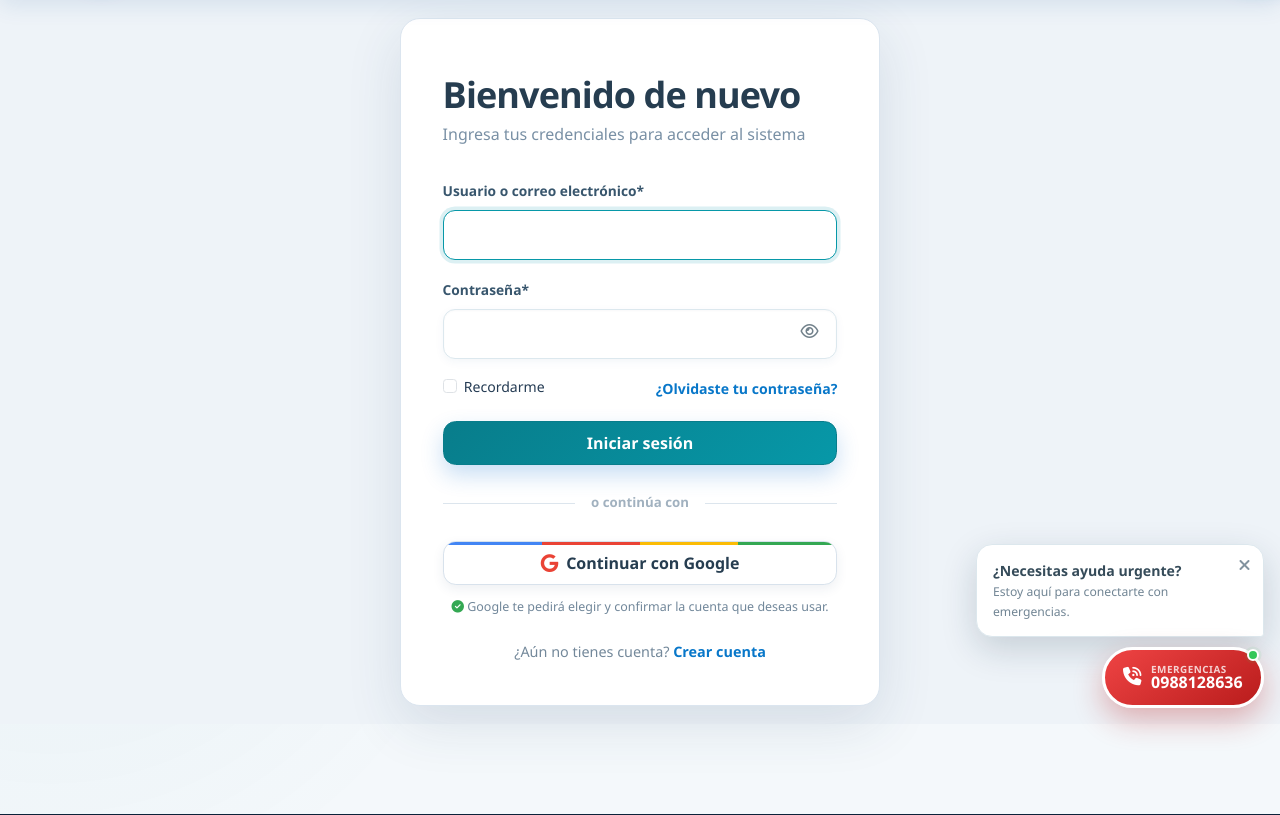
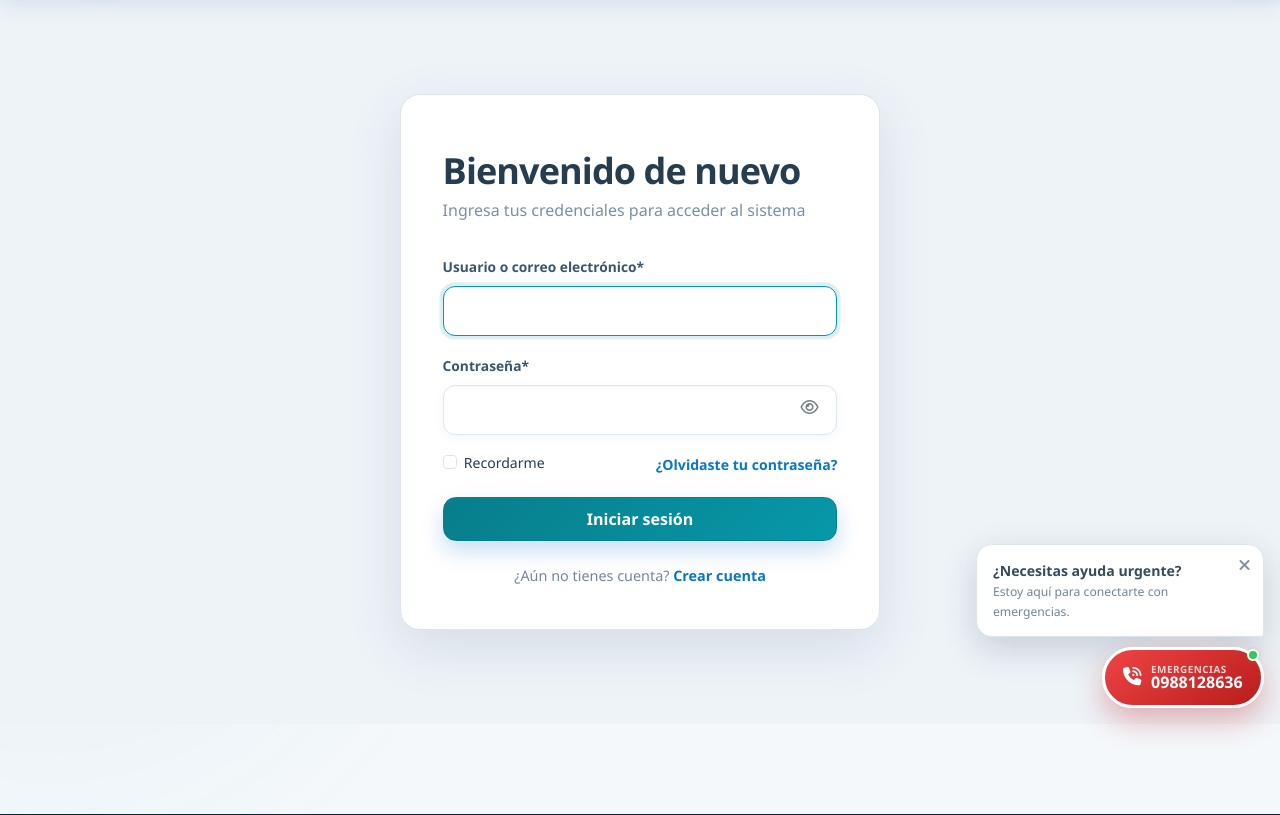
Before and after one commit to alexismacas2020-sudo/Clinica, a Django app: page /usuarios/login/ in a window 1280 px wide; the page is wider, and only the part inside the window is pictured. Shown: the part 76-891 px from the top of that part. Run offline with Django 5.2, Linux system fonts and the light colour scheme; data comes from the database, SQL or seed files in the repository; parts of the project's set-up code (start-up, migrations or seed data) failed here and were passed over; some libraries are stand-ins or nearby versions.

Commit message:
Corregir configuración OAuth de Google en producción

```diff
--- a/apps/usuarios/context_processors.py
+++ b/apps/usuarios/context_processors.py
@@ -1,12 +1,18 @@
 from django.urls import reverse
 from django.conf import settings
+from django.db import OperationalError, ProgrammingError
 from allauth.socialaccount.models import SocialApp
 
 from .models import Perfil
 
 
 def usuario_contexto(request):
-    google_login_disponible = bool(settings.GOOGLE_OAUTH_CLIENT_ID and settings.GOOGLE_OAUTH_CLIENT_SECRET) or SocialApp.objects.filter(provider="google").exists()
+    google_login_disponible = bool(settings.GOOGLE_OAUTH_CLIENT_ID and settings.GOOGLE_OAUTH_CLIENT_SECRET)
+    if not google_login_disponible:
+        try:
+            google_login_disponible = SocialApp.objects.filter(provider="google", sites__id=settings.SITE_ID).exists()
+        except (OperationalError, ProgrammingError):
+            google_login_disponible = False
     if not request.user.is_authenticated:
         return {"perfil_actual": None, "url_panel_usuario": None, "google_login_disponible": google_login_disponible}
     perfil, _ = Perfil.objects.get_or_create(
--- a/apps/usuarios/tests.py
+++ b/apps/usuarios/tests.py
@@ -1,5 +1,5 @@
 from django.contrib.auth import get_user_model
-from django.test import TestCase
+from django.test import TestCase, override_settings
 from django.urls import reverse
 from unittest.mock import patch
 import re
@@ -79,9 +79,11 @@ class UsuariosViewsTests(TestCase):
     def test_navbar_funciona_sin_google_configurado(self):
         self.assertEqual(self.client.get(reverse("pagina:inicio")).status_code, 200)
 
+    @override_settings(GOOGLE_OAUTH_CLIENT_ID="cliente-prueba", GOOGLE_OAUTH_CLIENT_SECRET="secreto-prueba")
     def test_login_muestra_acceso_con_google(self):
         self.assertContains(self.client.get(reverse("usuarios:login")), "Continuar con Google")
 
+    @override_settings(GOOGLE_OAUTH_CLIENT_ID="cliente-prueba", GOOGLE_OAUTH_CLIENT_SECRET="secreto-prueba")
     def test_registro_muestra_acceso_con_google(self):
         self.assertContains(self.client.get(reverse("usuarios:registro")), "Continuar con Google")
 
--- a/config/settings/base.py
+++ b/config/settings/base.py
@@ -419,8 +419,8 @@ SOCIALACCOUNT_PROVIDERS = {
 
 }
 
-GOOGLE_OAUTH_CLIENT_ID = env("GOOGLE_OAUTH_CLIENT_ID", default="")
-GOOGLE_OAUTH_CLIENT_SECRET = env("GOOGLE_OAUTH_CLIENT_SECRET", default="")
+GOOGLE_OAUTH_CLIENT_ID = env("GOOGLE_OAUTH_CLIENT_ID", default=env("GOOGLE_CLIENT_ID", default=""))
+GOOGLE_OAUTH_CLIENT_SECRET = env("GOOGLE_OAUTH_CLIENT_SECRET", default=env("GOOGLE_CLIENT_SECRET", default=""))
 if GOOGLE_OAUTH_CLIENT_ID and GOOGLE_OAUTH_CLIENT_SECRET:
     SOCIALACCOUNT_PROVIDERS["google"]["APP"] = {
         "client_id": GOOGLE_OAUTH_CLIENT_ID,
--- a/render.yaml
+++ b/render.yaml
@@ -19,3 +19,7 @@ services:
         value: require
       - key: CLOUDINARY_URL
         sync: false
+      - key: GOOGLE_OAUTH_CLIENT_ID
+        sync: false
+      - key: GOOGLE_OAUTH_CLIENT_SECRET
+        sync: false
--- a/templates/usuarios/auth/login.html
+++ b/templates/usuarios/auth/login.html
@@ -9,9 +9,9 @@
     <div class="login-options">{{ form.recordarme|as_crispy_field }}<a href="{% url 'usuarios:password_reset' %}">¿Olvidaste tu contraseña?</a></div>
     <button class="btn btn-primary login-submit" type="submit" data-loading-text="Verificando acceso…">Iniciar sesión</button>
   </form>
-  <div class="login-divider"><span>o continúa con</span></div>
+  {% if google_login_disponible %}<div class="login-divider"><span>o continúa con</span></div>
   <form method="post" action="{% url 'google_login' %}">{% csrf_token %}<button class="btn login-google" type="submit"><i class="fa-brands fa-google"></i>Continuar con Google</button></form>
-  <p class="google-account-note"><i class="fa-solid fa-circle-check"></i> Google te pedirá elegir y confirmar la cuenta que deseas usar.</p>
+  <p class="google-account-note"><i class="fa-solid fa-circle-check"></i> Google te pedirá elegir y confirmar la cuenta que deseas usar.</p>{% endif %}
   <p class="login-register">¿Aún no tienes cuenta? <a href="{% url 'usuarios:registro' %}">Crear cuenta</a></p>
 </div></section>{% endblock %}
 {% block js %}<script src="{% static 'js/login.js' %}"></script>{% endblock %}
--- a/templates/usuarios/auth/registro.html
+++ b/templates/usuarios/auth/registro.html
@@ -3,7 +3,7 @@
 {% block css %}<link rel="stylesheet" href="{% static 'css/autenticacion.css' %}"><link rel="stylesheet" href="{% static 'css/login-reference.css' %}"><link rel="stylesheet" href="{% static 'css/registro-modern.css' %}">{% endblock %}
 {% block content %}<section class="login-reference registration-reference"><div class="login-reference__card registration-reference__card">
 <header><h1>Crea tu cuenta</h1><p>Registra tus datos para acceder a citas y servicios médicos</p></header>
-<form method="post" action="{% url 'google_login' %}">{% csrf_token %}<button class="btn login-google" type="submit"><i class="fa-brands fa-google"></i>Continuar con Google</button></form><p class="google-account-note"><i class="fa-solid fa-circle-check"></i> Google te pedirá elegir y confirmar la cuenta.</p><div class="login-divider"><span>o crea una cuenta con correo</span></div>
+{% if google_login_disponible %}<form method="post" action="{% url 'google_login' %}">{% csrf_token %}<button class="btn login-google" type="submit"><i class="fa-brands fa-google"></i>Continuar con Google</button></form><p class="google-account-note"><i class="fa-solid fa-circle-check"></i> Google te pedirá elegir y confirmar la cuenta.</p><div class="login-divider"><span>o crea una cuenta con correo</span></div>{% endif %}
 <form method="post" novalidate>{% csrf_token %}{{ form.non_field_errors }}
   <div class="registration-step"><span>1</span><div><strong>Información personal</strong><small>Datos para identificar tu expediente</small></div></div>
   <div class="row g-3"><div class="col-md-6">{{ form.first_name|as_crispy_field }}</div><div class="col-md-6">{{ form.last_name|as_crispy_field }}</div><div class="col-md-6">{{ form.cedula|as_crispy_field }}</div><div class="col-md-6">{{ form.telefono|as_crispy_field }}</div></div>
```
Also changed, not shown: apps/usuarios/migrations/0007_normalizar_google_oauth.py (added).
